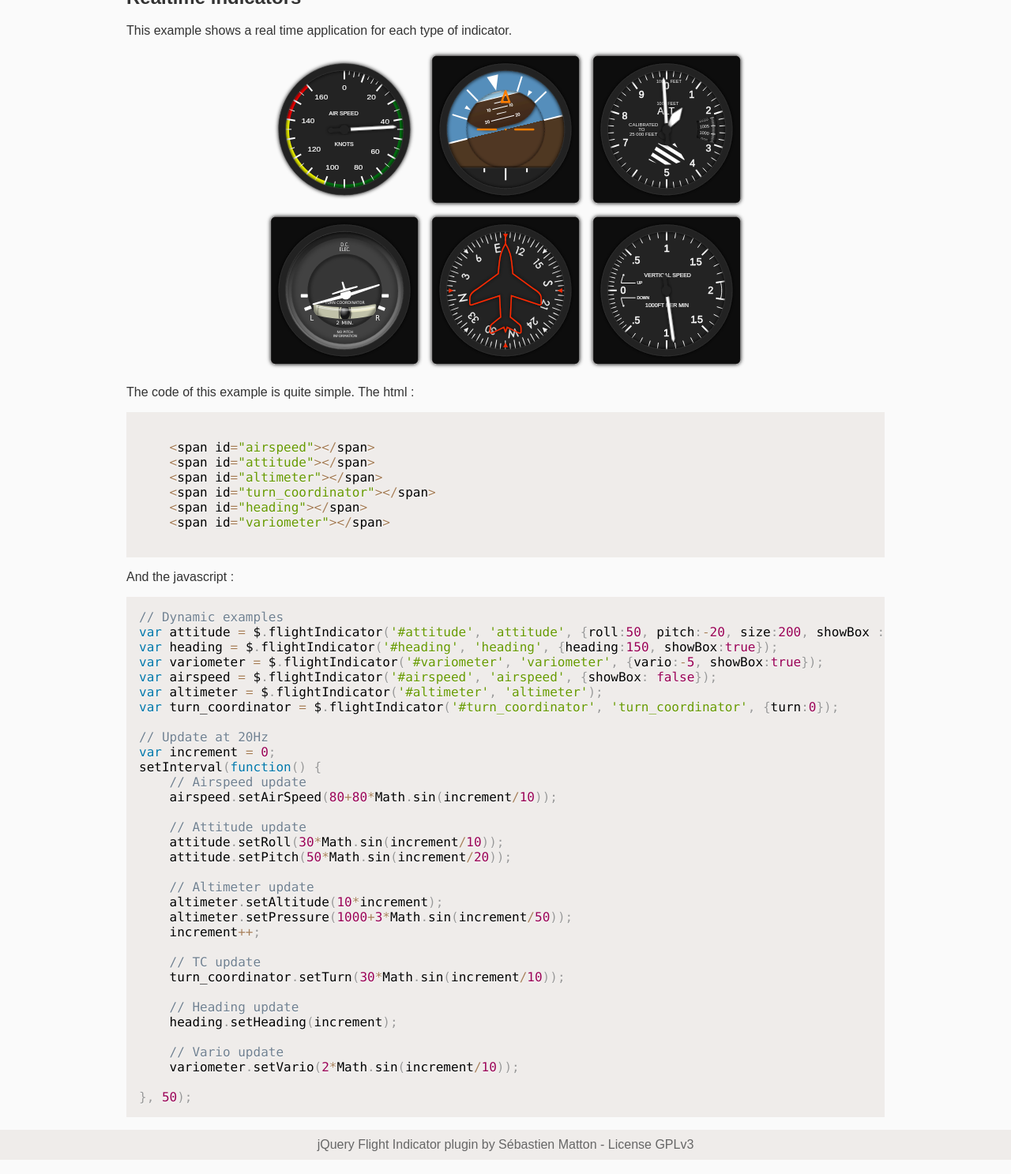
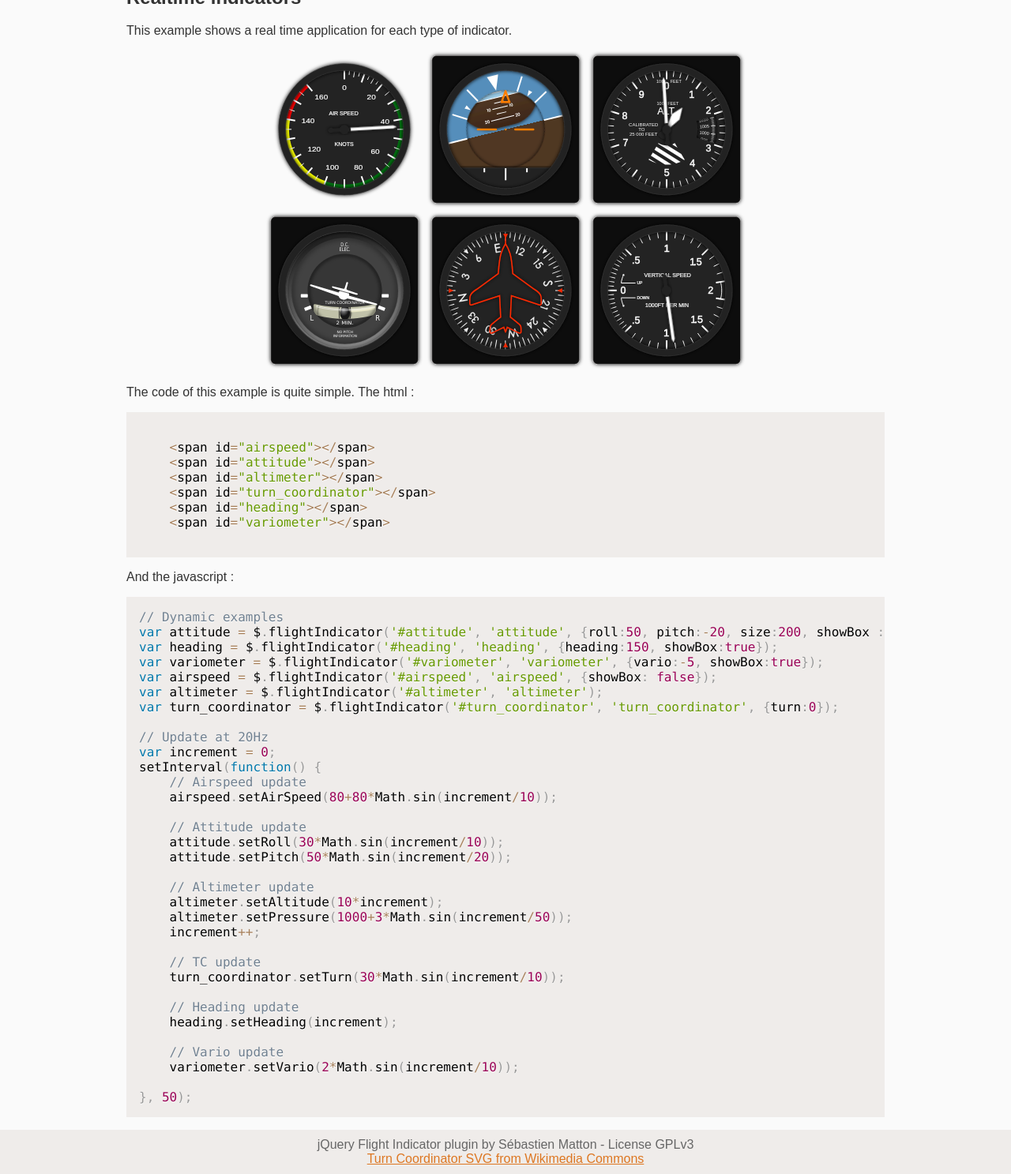
Before and after one commit to sebmatton/jQuery-Flight-Indicators, a website: page example.html in a window 1280 px wide. Shown: the part 754-2241 px from the top of the page at 79% size. Drawn offline with nearby package versions, Linux system fonts and the light colour scheme.

Commit message:
Adds attribution for SVG source
adds source for TC SVG source (wikimedia) and notes that the angle of
the “airplane” in the turn coordinator would show the opposite angle of
the attitude indicator, as the AI mirrors what you see out the window,
and the TC airplane mirrors what the wings are doing.

```diff
--- a/example.html
+++ b/example.html
@@ -98,7 +98,8 @@ setInterval(function() {
 </div>
 
 <footer>
-    jQuery Flight Indicator plugin by Sébastien Matton - License GPLv3
+    jQuery Flight Indicator plugin by Sébastien Matton - License GPLv3<br/>
+    <a title="By Mysid [CC-BY-SA-3.0 (http://creativecommons.org/licenses/by-sa/3.0) or GFDL (http://www.gnu.org/copyleft/fdl.html)], via Wikimedia Commons" href="http://commons.wikimedia.org/wiki/File%3ATurn_coordinator.svg">Turn Coordinator SVG from Wikimedia Commons</a>
 </footer>
 
 <!-- Syntax color -->
@@ -137,8 +138,8 @@ setInterval(function() {
     altimeter.setPressure(1000+3*Math.sin(increment/50));
     increment++;
 
-    // TC update
-    turn_coordinator.setTurn(30*Math.sin(increment/10));
+    // TC update - note that the TC appears opposite the angle of the attitude indicator, as it mirrors the actual wing up/down position
+    turn_coordinator.setTurn((30*Math.sin(increment/10))*-1);
 
     // Heading update
     heading.setHeading(increment);
```
